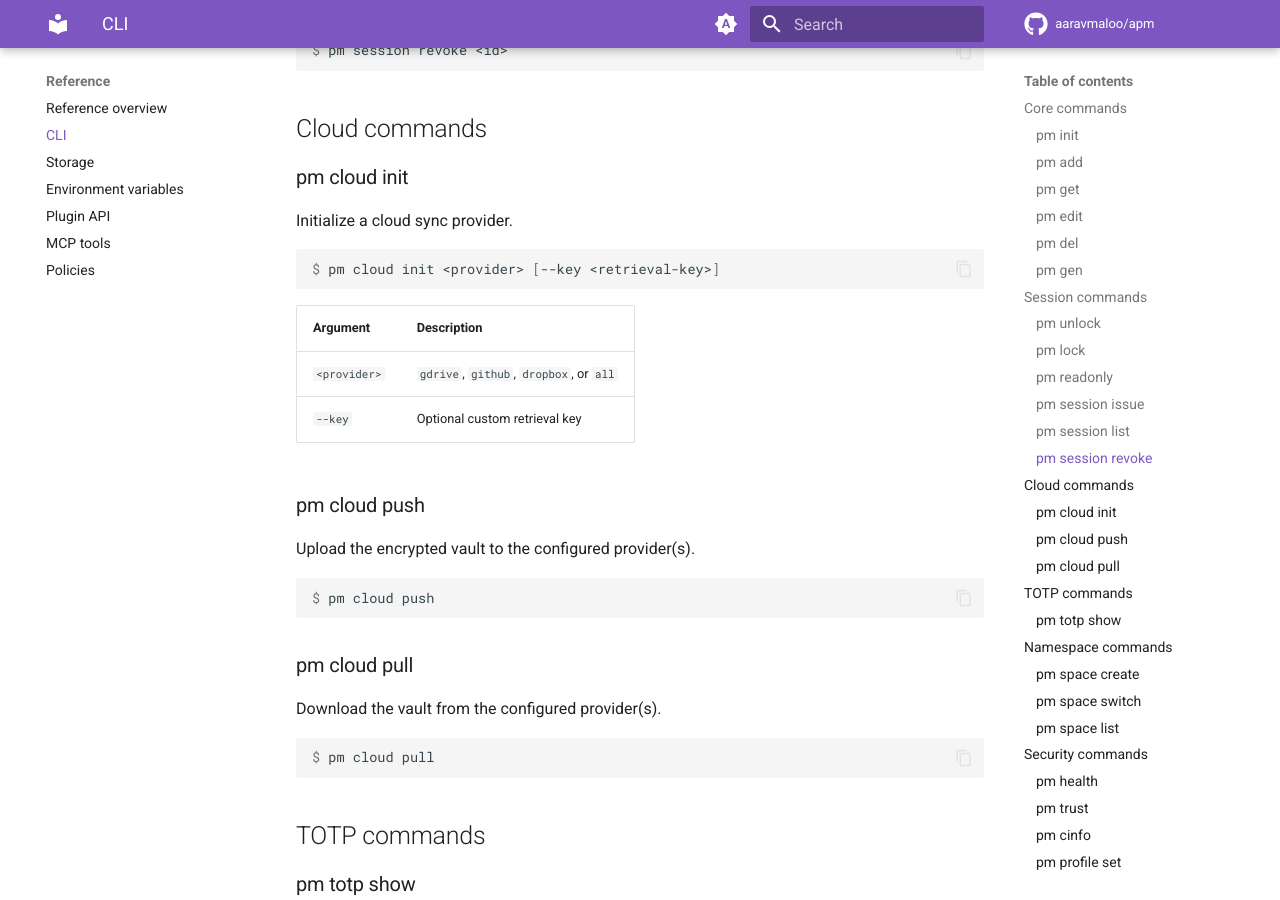
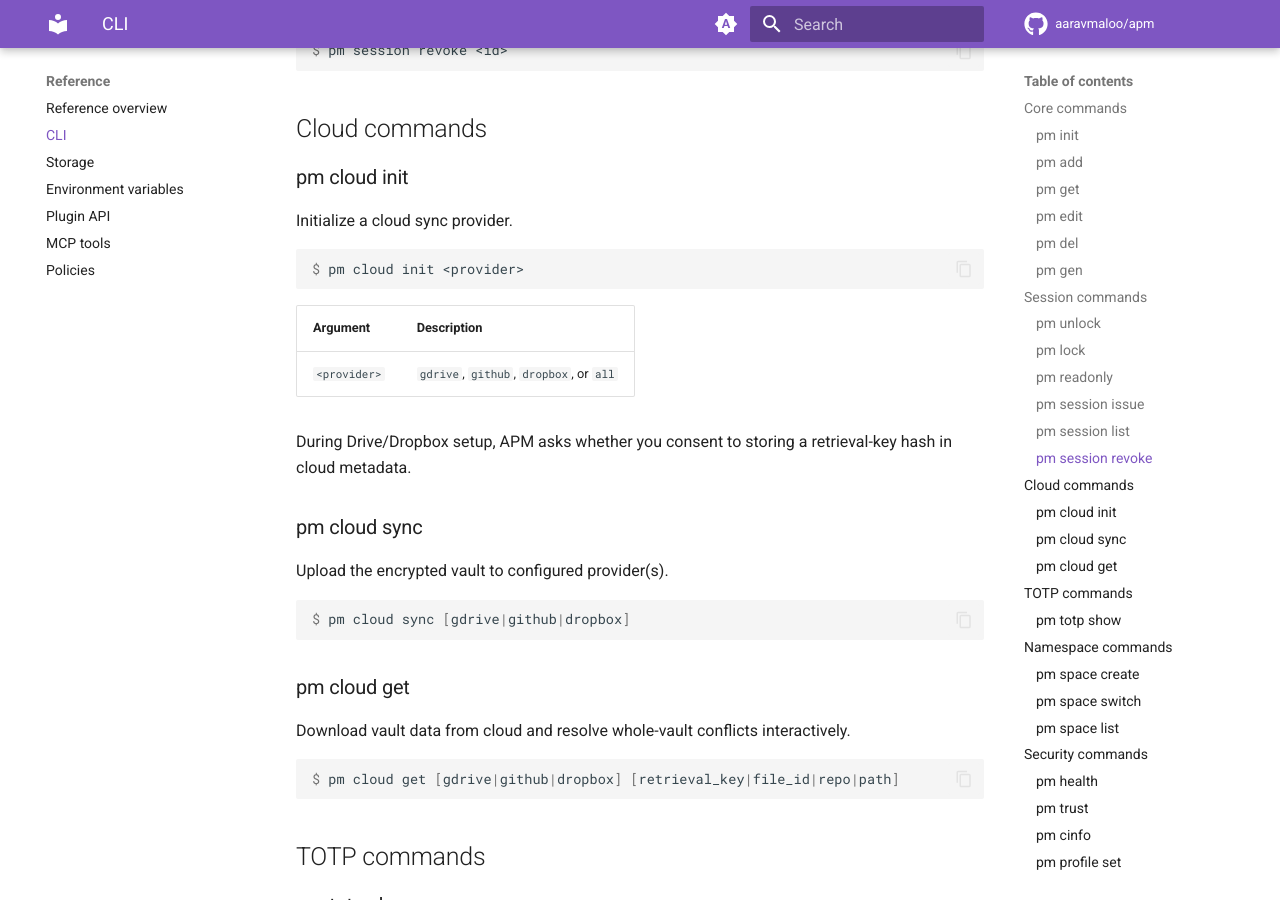
Before and after one commit to aaravmaloo/apm, an MkDocs documentation site: the page built from docs/reference/cli.md, in a window 1280 px wide and 900 px high, scrolled down 2804 px. Built offline with MkDocs 1.6.1 and Material for MkDocs 9.7.7, drawn with Linux system fonts in a browser that asks for light colours; comment, search, counter and statistics services are not loaded.

Commit message:
chore: update docs/reference/cli.md

````diff
--- a/docs/reference/cli.md
+++ b/docs/reference/cli.md
@@ -136,28 +136,30 @@ $ pm session revoke <id>
 Initialize a cloud sync provider.
 
 ```console
-$ pm cloud init <provider> [--key <retrieval-key>]
+$ pm cloud init <provider>
 ```
 
 | Argument     | Description                             |
 | :----------- | :-------------------------------------- |
 | `<provider>` | `gdrive`, `github`, `dropbox`, or `all` |
-| `--key`      | Optional custom retrieval key           |
 
-### pm cloud push
+During Drive/Dropbox setup, APM asks whether you consent to storing a retrieval-key hash in cloud
+metadata.
 
-Upload the encrypted vault to the configured provider(s).
+### pm cloud sync
+
+Upload the encrypted vault to configured provider(s).
 
 ```console
-$ pm cloud push
+$ pm cloud sync [gdrive|github|dropbox]
 ```
 
-### pm cloud pull
+### pm cloud get
 
-Download the vault from the configured provider(s).
+Download vault data from cloud and resolve whole-vault conflicts interactively.
 
 ```console
-$ pm cloud pull
+$ pm cloud get [gdrive|github|dropbox] [retrieval_key|file_id|repo|path]
 ```
 
 ## TOTP commands
````
